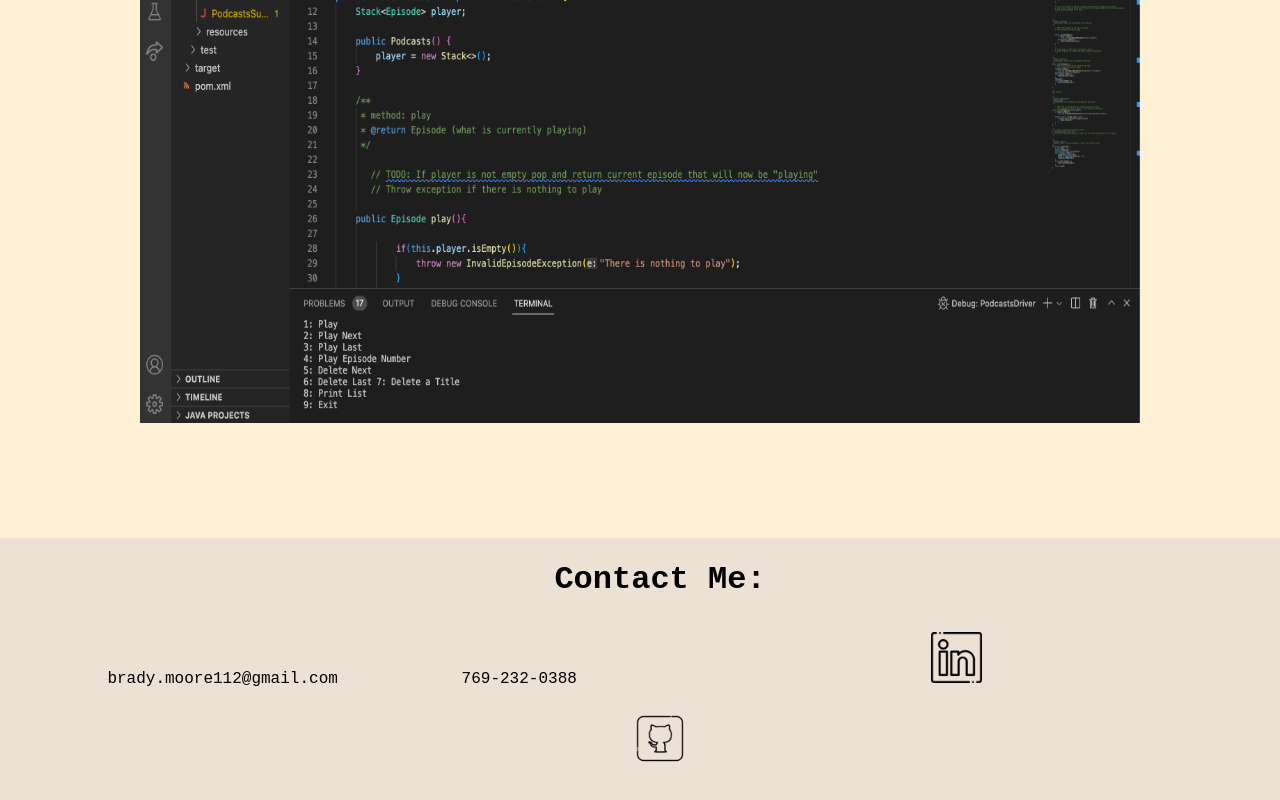
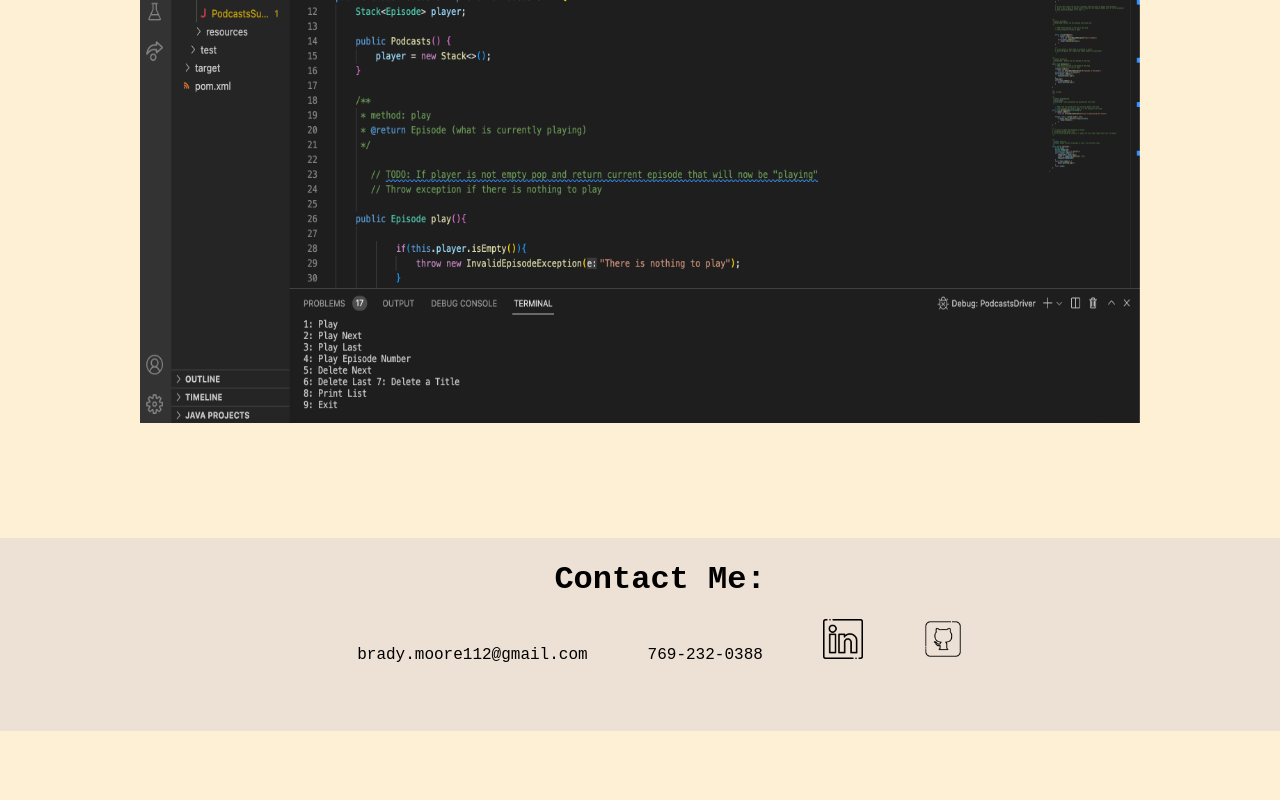
Before and after one commit to bradytmoore/portfolio-site, a React (Create React App) app: page / in a window 1280 px wide. Shown: the part 6378-7178 px from the top of the page. After the commit the page ends 7109 px from the top, so only its background shows below. Built offline with nearby package versions, Linux system fonts and the light colour scheme.

Commit message:
Media Queries 2.0

```diff
--- a/src/App.css
+++ b/src/App.css
@@ -311,7 +311,7 @@ footer li{
 
 /* Tablet Screens */
 
-@media screen and (min-width: 400px) and (max-width: 1250px){
+@media screen and (min-width: 400px) and (max-width: 1240px){
   .bradypic2{
     width: 100%;
     height: 100%;
@@ -345,7 +345,7 @@ footer li{
     overflow-x: hidden;
   }
   footer li{
-    display: inline-block;
+    display: inline;
 
 
   }
@@ -353,4 +353,22 @@ footer li{
     padding: 25px;
   }
 
+  .FootIco{
+    width: 40px;
+  }
+
 }
+
+/* Side Monitor */
+
+@media screen and (min-width: 1268px) and (max-width: 2330px){
+  footer li{
+
+    display: inline;
+    padding: 30px;
+  }
+  .FootIco{
+    width: 40px;
+  }
+
+}
```
